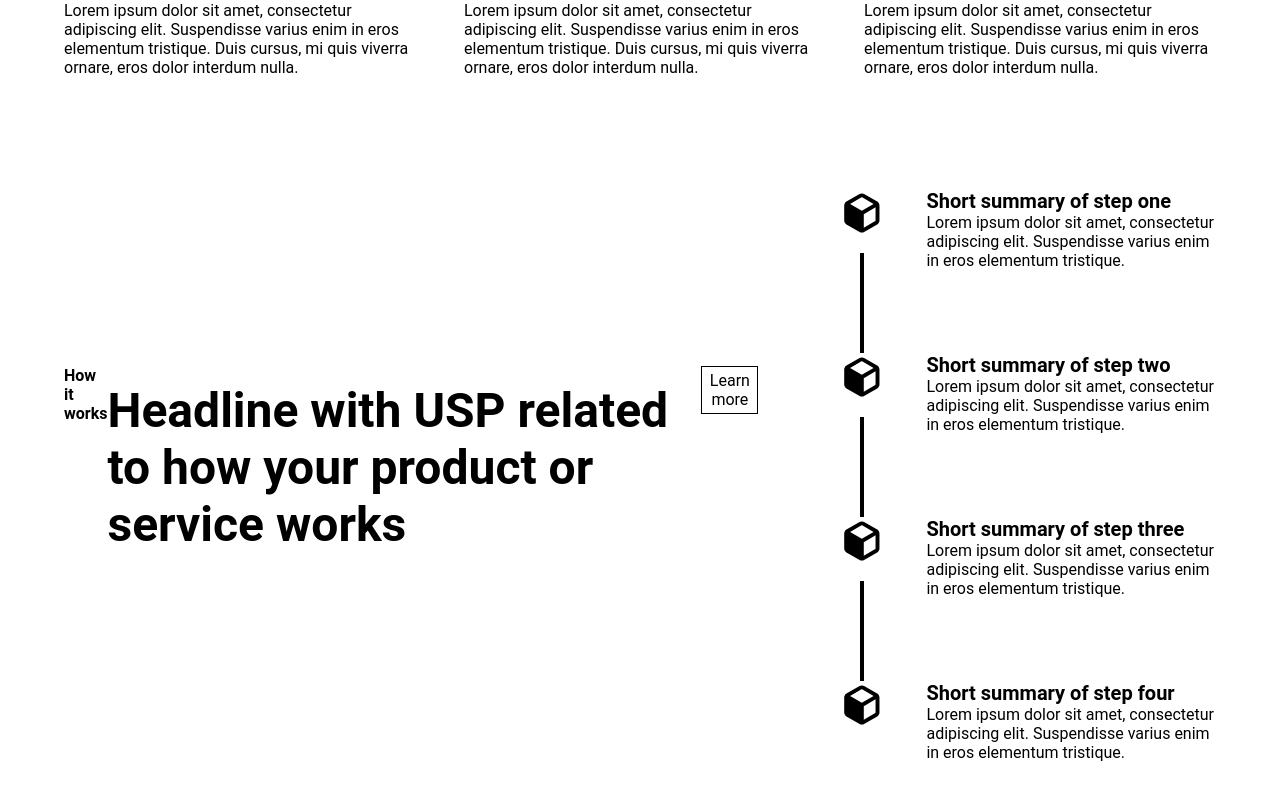
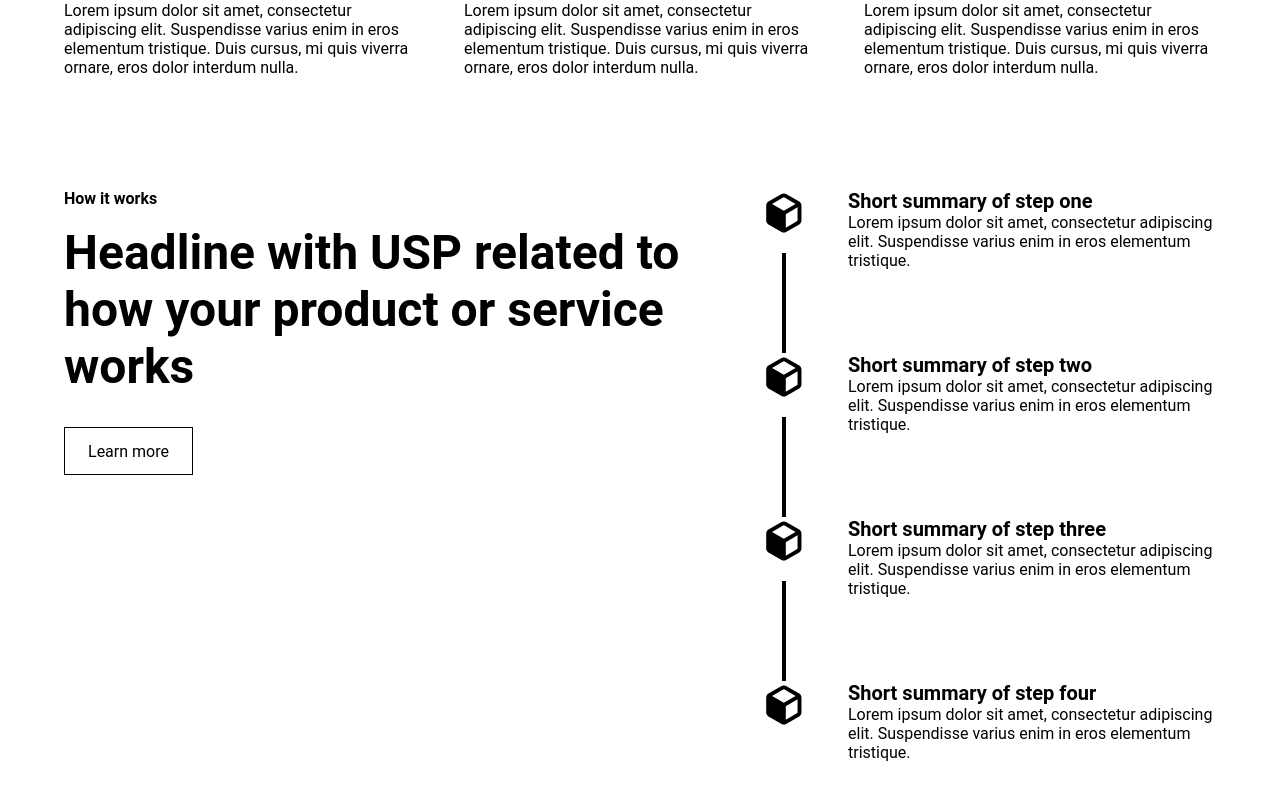
Before and after one commit to annaagabi/react-course, a React (Create React App) app: page / in a window 1280 px wide. Shown: the part 1079-1879 px from the top of the page. Built offline with nearby package versions, Linux system fonts and the light colour scheme.

Commit message:
Fix: correção do content

```diff
--- a/src/components/headline/style.css
+++ b/src/components/headline/style.css
@@ -1,15 +1,17 @@
 .headline-container{
     display: flex;
     justify-content: center;
-    align-items: center;
+    align-items: flex-start;
     margin: 112px 64px;
     gap: 80px;
-    max-width: 1312px;
+    /* margin: 0 auto; */
+    /* max-width: 1312px; */
 }
+
 .headline-content{
-    display: flex;
-    justify-content: flex-start;
+    max-width: 616px;
 }
+
 
 .headline-content p{
     font-size: 16px;
@@ -36,6 +38,7 @@
     display: flex;
     flex-direction: column;
     gap: 16px;
+    max-width: 616px;
 }
 
 .steps{
```
